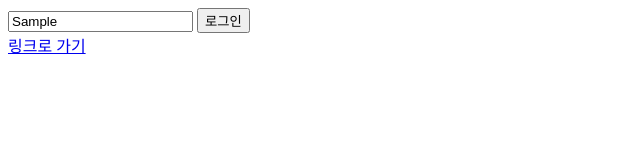
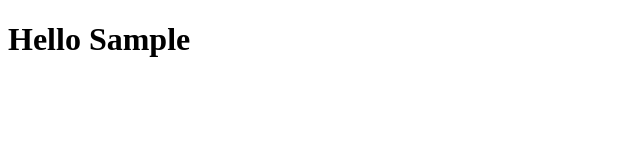
Before and after one commit to ijyan/momentum, a plain HTML site: page index.html in a window 1280 px wide. Both pictures are taken after typing "Sample" into the empty fields and a click on the button "로그인". Shown: the whole page, without its empty margins (0-640 px from the left). Drawn offline with Linux system fonts and the light colour scheme.

Commit message:
4.4 Getting Username

```diff
--- a/app.js
+++ b/app.js
@@ -1,19 +1,21 @@
 const loginForm = document.querySelector("#login-form")
 const loginInput = document.querySelector("#login-form input");
+const greeting = document.querySelector("#greeting");
 
-const link = document.querySelector("a");
+// string만 포함된 변수는 대문자로 표기, string을 저장하고 싶을 때 사용, 중요한 정보를 담은게 아님.
+const HIDDEN_CLASSNAME = "hidden";
 
 function onLoginSubmit(event) {
     // preventDefault : 브라우저가 기본 동작을 실행하지 못하게 막기
     event.preventDefault();
-    console.log(loginInput.value);
-}
+    loginForm.classList.add(HIDDEN_CLASSNAME);
+    const userName = loginInput.value;
+    //greeting.innerText = "Hello " + userName;
+    greeting.innerText = `Hello ${userName}`;
+    greeting.classList.remove(HIDDEN_CLASSNAME);
 
-function handleLinkClick(event) {
-    event.preventDefault();
-    console.dir(event);
+    console.log(userName);
 }
 
 // addEventListenr 안에 있는 함수는 직접 실행( ex : handleLinkClick() )하지 않아야한다.
 loginForm.addEventListener("submit", onLoginSubmit);
-link.addEventListener("click", handleLinkClick);
--- a/index.html
+++ b/index.html
@@ -15,8 +15,7 @@
     <input required maxlength="15" type="text" placeholder="이름을 입력해주세요.">
     <button>로그인</button>
 </form>
-
-<a href="https://www.naver.com/">링크로 가기</a>
+<h1 id="greeting" class="hidden"></h1>
 
 <script src="app.js"></script>
 </body>
--- a/style.css
+++ b/style.css
@@ -0,0 +1,3 @@
+.hidden {
+    display : none;
+}
```
